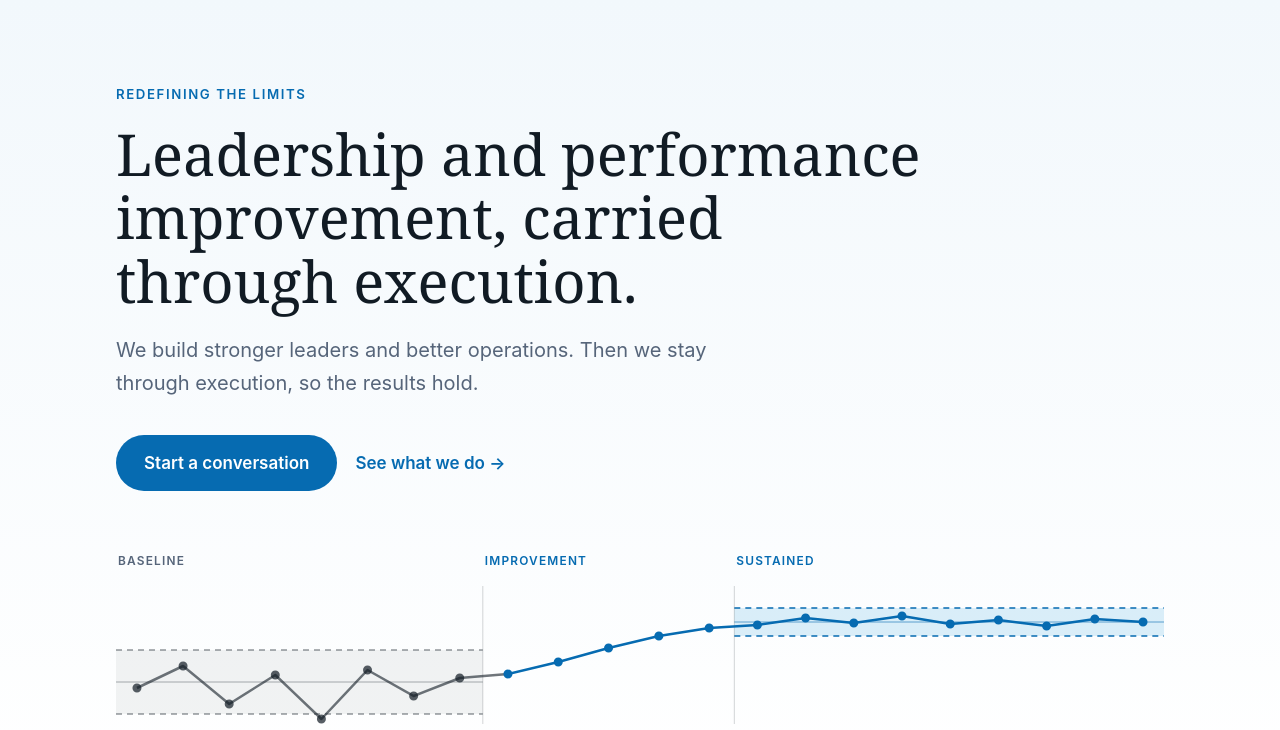
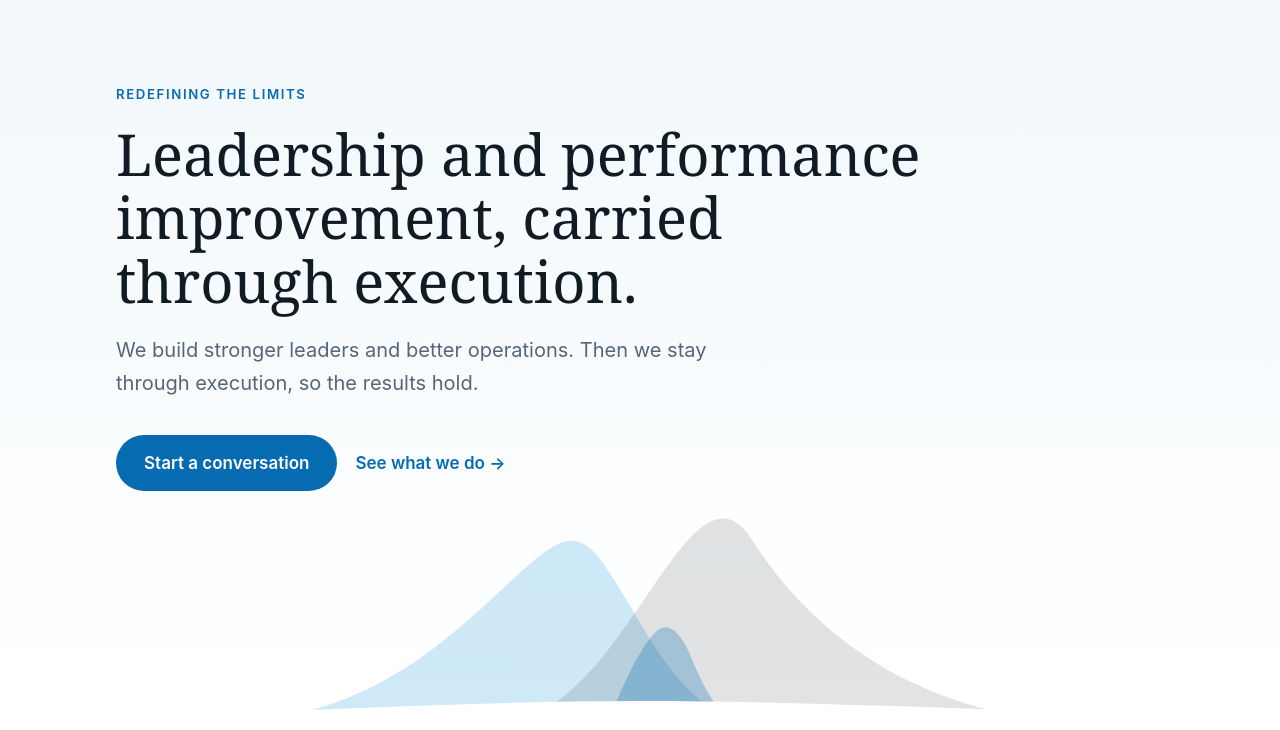
Before and after one commit to lhotse-management/website, a plain HTML site: page index.html in a window 1280 px wide. Shown: the part 70-800 px from the top of the page. Drawn offline with Linux system fonts and the light colour scheme.

Commit message:
Restore original hero image; keep reach and bio updates

```diff
--- a/index.html
+++ b/index.html
@@ -1,5 +1,5 @@
 <!doctype html>
-<!-- Lhotse Management Solutions: single-page site, version 9.
+<!-- Lhotse Management Solutions: single-page site, version 10.
      Everything (styles, images, copy) lives in this one file so it can be hosted anywhere as index.html. -->
 <html lang="en">
 <head>
@@ -36,18 +36,6 @@ section{scroll-margin-top:84px}          /* stops the sticky menu bar from cover
 .topbar{position:sticky;top:0;z-index:10;background:#ffffff;border-bottom:1px solid #e6eef5}
 .navlink{color:#3c4b5e;text-decoration:none;padding:8px 14px;border-radius:999px}
 @media (max-width:640px){.navlink{display:none}}       /* on phones, show only the logo and the Contact button */
-/* ---------- Hero control chart ---------- */
-.chart{margin-top:60px}
-.chart svg{display:block;width:100%;height:150px}                                                    /* fixed height; width follows the page */
-.phases{display:grid;grid-template-columns:35fr 24fr 41fr;margin-bottom:8px}                         /* three columns matching the chart's three phases */
-.phases span{font-size:.7rem;font-weight:600;letter-spacing:.1em;text-transform:uppercase;color:var(--deep);padding-left:2px}
-.phases span:first-child{color:var(--muted)}                                                         /* the baseline label is quieter than the other two */
-@media (max-width:640px){.phases span{font-size:.58rem;letter-spacing:.03em}}                        /* smaller labels on phones so they fit */
-.chart path,.chart polyline{fill:none;vector-effect:non-scaling-stroke}                              /* line thickness stays constant at any width */
-.chart .limit{stroke-width:1.5;stroke-dasharray:6 5}                                                 /* control limits are dashed */
-.chart .center{stroke-width:1}                                                                       /* averages and dividers are thin solid lines */
-.chart .trace{stroke-width:2.5;stroke-linejoin:round}                                                /* the results line */
-.chart .dot{stroke-width:9;stroke-linecap:round}                                                     /* each result is a round dot */
 /* ---------- Shared section styles ---------- */
 .sec{padding:76px 0}                     /* vertical breathing room for each section */
 .eyebrow{color:var(--deep);font-weight:600;letter-spacing:.12em;text-transform:uppercase;font-size:.76rem;margin:0 0 12px}
@@ -86,7 +74,7 @@ section{scroll-margin-top:84px}          /* stops the sticky menu bar from cover
 .portrait{aspect-ratio:1/1;border-radius:50%;overflow:hidden;max-width:150px;background:var(--soft)} /* small, true circle */
 .lead h3{font-family:var(--serif);font-weight:400;font-size:1.5rem;line-height:1.2;margin:0 0 4px}
 /* ---------- Contact band and footer ---------- */
-.cta{background:#111b24;color:#ffffff;position:relative;padding:80px 0 72px;margin-top:20px}
+.cta{background:#111b24;color:#ffffff;position:relative;padding:120px 0 72px;margin-top:20px}
 .cta a{color:#ffffff}
 .cgrid{display:grid;grid-template-columns:minmax(0,1.2fr) minmax(0,1fr);gap:40px;align-items:center}
 @media (max-width:780px){.cgrid{grid-template-columns:1fr}}
@@ -124,7 +112,7 @@ section{scroll-margin-top:84px}          /* stops the sticky menu bar from cover
 
 <!-- ===== HERO: what Lhotse does, in one glance ===== -->
 <header id="top" style="background:linear-gradient(180deg,var(--soft) 0%,var(--bg) 100%);position:relative;overflow:hidden">
-  <div class="wrap" style="padding-top:84px;padding-bottom:64px;position:relative;z-index:1">
+  <div class="wrap" style="padding-top:84px;padding-bottom:230px;position:relative;z-index:1">
     <!-- Tagline -->
     <p style="color:var(--deep);font-weight:600;letter-spacing:.12em;text-transform:uppercase;font-size:.78rem;margin:0 0 16px">Redefining the limits</p>
     <!-- Main headline -->
@@ -136,26 +124,14 @@ section{scroll-margin-top:84px}          /* stops the sticky menu bar from cover
       <a href="#contact" style="background:#066bb1;color:#ffffff;text-decoration:none;padding:14px 28px;border-radius:999px;font-weight:600">Start a conversation</a>
       <a href="#expertise" style="color:var(--deep);text-decoration:none;font-weight:600">See what we do &rarr;</a>
     </div>
-    <!-- Control chart: performance over time. Left: an unstable baseline with wide limits.
-         Middle: the improvement. Right: performance holding inside tighter limits at a better level. -->
-    <div class="chart">
-      <!-- Phase names, sized to sit above the matching part of the chart -->
-      <div class="phases"><span>Baseline</span><span>Improvement</span><span>Sustained</span></div>
-      <svg viewBox="0 0 1000 150" preserveAspectRatio="none" role="img" aria-label="Control chart showing an unstable baseline, an improvement, and performance then sustained within tighter limits at a higher level">
-        <rect x="0" y="72" width="350" height="64" fill="#111b24" opacity=".05"/>                         <!-- baseline zone between its control limits -->
-        <rect x="590" y="30" width="410" height="28" fill="#249cd8" opacity=".16"/>                       <!-- sustained zone between its tighter limits -->
-        <path d="M0,72H350 M0,136H350" class="limit" stroke="#111b24" opacity=".45"/>                     <!-- baseline upper and lower limits -->
-        <path d="M0,104H350" class="center" stroke="#111b24" opacity=".35"/>                              <!-- baseline average -->
-        <path d="M590,30H1000 M590,58H1000" class="limit" stroke="#066bb1"/>                              <!-- sustained upper and lower limits -->
-        <path d="M590,44H1000" class="center" stroke="#066bb1" opacity=".6"/>                             <!-- sustained average -->
-        <path d="M350,8V146 M590,8V146" class="center" stroke="#111b24" opacity=".18"/>                   <!-- dividers between the three phases -->
-        <polyline points="20,110 64,88 108,126 152,97 196,141 240,92 284,118 328,100 374,96" class="trace" stroke="#111b24" opacity=".6"/>          <!-- baseline results -->
-        <polyline points="374,96 422,84 470,70 518,58 566,50 612,47 658,40 704,45 750,38 796,46 842,42 888,48 934,41 980,44" class="trace" stroke="#066bb1"/>                           <!-- improvement and sustained results -->
-        <path d="M20,110h0 M64,88h0 M108,126h0 M152,97h0 M196,141h0 M240,92h0 M284,118h0 M328,100h0" class="dot" stroke="#111b24" opacity=".7"/>                                <!-- baseline points -->
-        <path d="M374,96h0 M422,84h0 M470,70h0 M518,58h0 M566,50h0 M612,47h0 M658,40h0 M704,45h0 M750,38h0 M796,46h0 M842,42h0 M888,48h0 M934,41h0 M980,44h0" class="dot" stroke="#066bb1"/>                                      <!-- improvement and sustained points -->
-      </svg>
-    </div>
   </div>
+  <!-- Background art: two peaks that echo the logo (one blue, one dark, with the deep blue fold between them) -->
+  <svg viewBox="0 0 1440 220" preserveAspectRatio="xMidYMax slice" style="position:absolute;left:0;right:0;bottom:0;width:100%;height:220px" aria-hidden="true">
+    <path d="M330,220 C500,206 580,74 636,44 C652,35 667,40 680,58 C722,116 744,184 810,220 Z" fill="#249cd8" opacity=".22"/>   <!-- blue peak -->
+    <path d="M600,220 C690,192 742,42 792,20 C808,13 821,20 834,42 C894,134 990,204 1130,220 Z" fill="#111b24" opacity=".12"/>  <!-- dark peak -->
+    <path d="M688,220 C704,182 722,142 738,129 C750,120 761,134 769,151 C781,181 793,206 812,220 Z" fill="#066bb1" opacity=".28"/> <!-- deep blue fold -->
+    <path d="M0,220 C300,216 520,200 720,200 C920,200 1140,214 1440,216 L1440,220 Z" fill="var(--bg)"/>                          <!-- soft white base line -->
+  </svg>
 </header>
 
 <main>
@@ -197,6 +173,8 @@ section{scroll-margin-top:84px}          /* stops the sticky menu bar from cover
 <section class="sec" id="quantum" style="padding-top:20px">
   <div class="wrap">
     <div class="qpanel">
+      <!-- Faint mountain line in the panel background -->
+      <svg viewBox="0 0 600 300" preserveAspectRatio="none" style="position:absolute;right:-60px;bottom:-40px;width:520px;height:260px;opacity:.10" aria-hidden="true"><path d="M0,300 C120,280 200,60 300,40 C380,24 420,160 470,190 C520,220 560,120 600,100 L600,300 Z" fill="#ffffff"/></svg>
       <!-- Left half: what the model is -->
       <div style="position:relative">
         <p style="letter-spacing:.12em;text-transform:uppercase;font-size:.76rem;font-weight:600;opacity:.85;margin:0 0 12px">Signature framework</p>
@@ -271,6 +249,8 @@ section{scroll-margin-top:84px}          /* stops the sticky menu bar from cover
 
 <!-- ===== CONTACT: the one next step, plus the footer ===== -->
 <section class="cta" id="contact">
+  <!-- Curved top edge of the dark band -->
+  <svg viewBox="0 0 1440 90" preserveAspectRatio="none" style="position:absolute;top:0;left:0;width:100%;height:80px" aria-hidden="true"><path d="M0,0 L1440,0 L1440,30 C1200,90 960,10 720,40 C480,70 240,90 0,40 Z" fill="var(--bg)"/></svg>
   <div class="wrap cgrid">
     <div>
       <p style="text-transform:uppercase;letter-spacing:.12em;font-size:.76rem;font-weight:600;color:#8fcff0;margin:0 0 12px">Contact</p>
```
